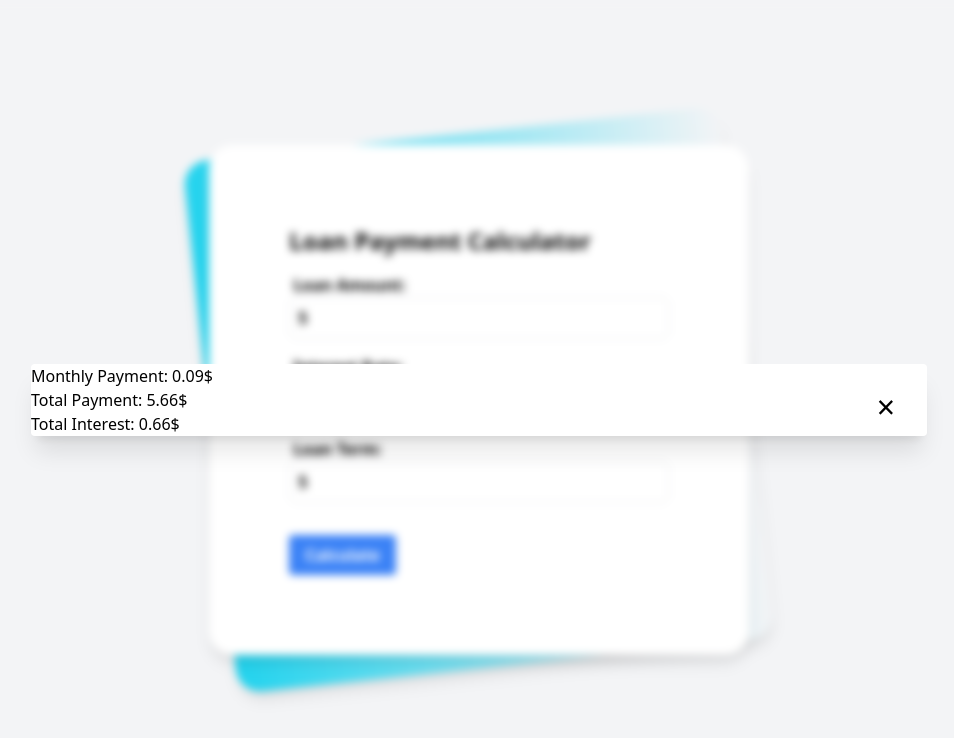
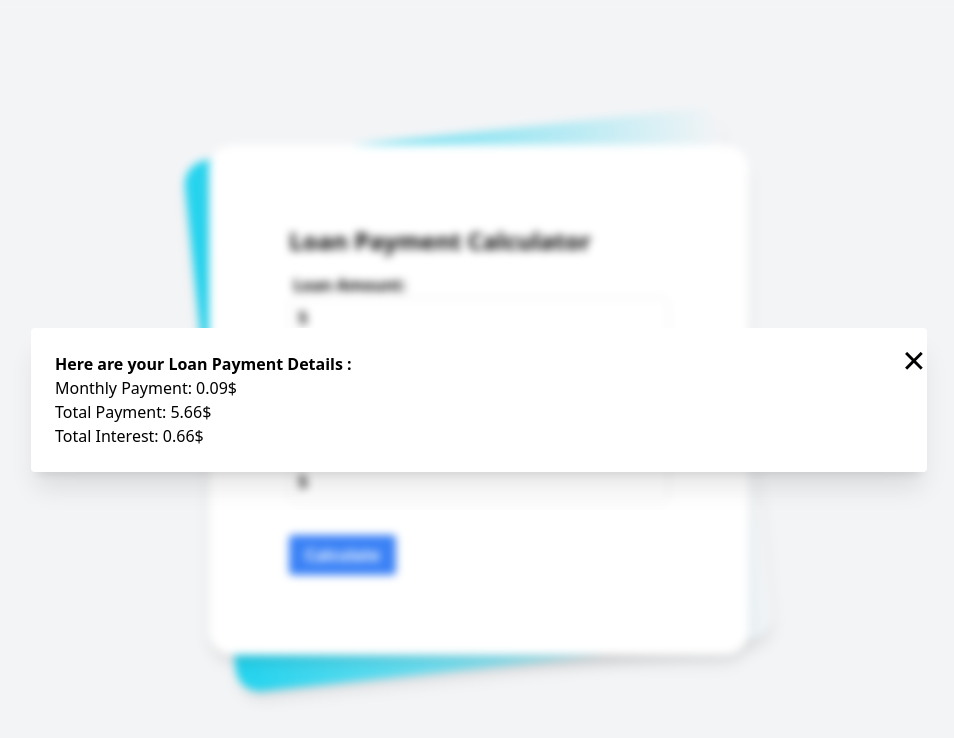
Before and after one commit to AbdulMateen18/loancalculator, a React (Vite) app: page / in a window 1280 px wide. Both pictures are taken after typing "5", "5", "5" into the empty fields and a click on the button "Calculate". Shown: the top 738 px of the page, without its empty margins (161-1115 px from the left). Built offline with nearby package versions, Linux system fonts and the light colour scheme.

Commit message:
Update Modal.jsx

```diff
--- a/src/components/Modal.jsx
+++ b/src/components/Modal.jsx
@@ -13,14 +13,19 @@ function Modal({
     <div className="fixed top-1/2 left-1/2 transform -translate-x-1/2 -translate-y-1/2 w-[70vw] bg-white rounded shadow-xl z-10">
       <div className="relative">
         <span
-          className="absolute top-[1.2rem] right-[2rem] text-[2rem] text-grey-800 cursor-pointer border-none bg-none"
+          className="absolute top-[0.11rem] right-[0.1rem] text-[2.5rem] text-grey-800 cursor-pointer border-none bg-none"
           onClick={onClose}
         >
           &times;
         </span>
-        <p>{`Monthly Payment: ${monthlyPayment}$`}</p>
-        <p>{`Total Payment: ${totalPayment}$`}</p>
-        <p>{`Total Interest: ${totalInterest}$`}</p>
+        <div className="p-6">
+          <h3 className="font-semibold">
+            Here are your Loan Payment Details :{" "}
+          </h3>
+          <p>{`Monthly Payment: ${monthlyPayment}$`}</p>
+          <p>{`Total Payment: ${totalPayment}$`}</p>
+          <p>{`Total Interest: ${totalInterest}$`}</p>
+        </div>
       </div>
     </div>
   );
```
